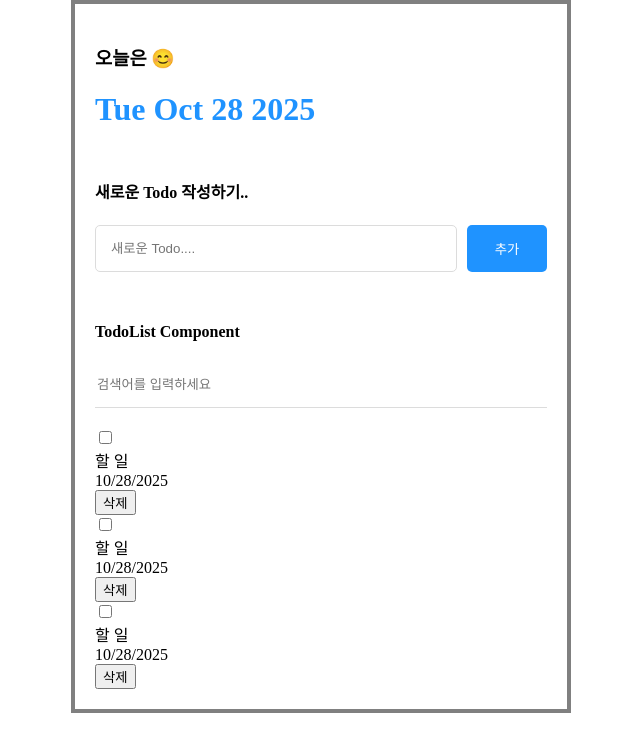
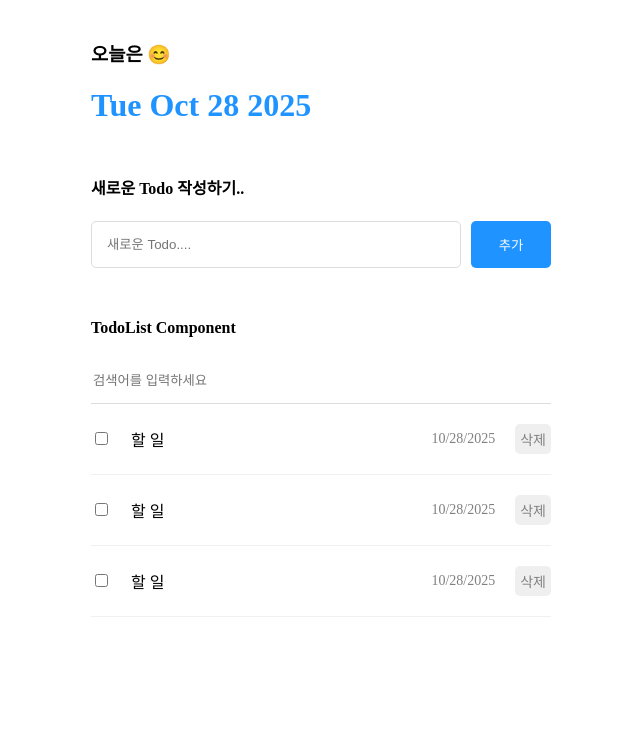
Before and after one commit to NaruNarsha/ReactBook, a React (Create React App) app in the folder project02/: page / in a window 1280 px wide. Shown: the top 752 px of the page, without its empty margins (319-959 px from the left). Built offline with nearby package versions, Linux system fonts and the light colour scheme.

Commit message:
update project02

```diff
--- a/project02/src/App.css
+++ b/project02/src/App.css
@@ -4,7 +4,9 @@
   margin: 0 auto;
   box-sizing: border-box;
   padding : 20px;
-  border: 4px solid gray;
+
+
+  /* border: 4px solid gray; */
 
   display:flex;
   flex-direction: column;
--- a/project02/src/App.js
+++ b/project02/src/App.js
@@ -1,13 +1,53 @@
 import './App.css';
+import { useState } from "react";
 import Header from "./component/Header";
-import ToolEditor from "./component/TodoEditor";
+import TodoEditor from "./component/TodoEditor";
 import TodoList from "./component/TodoList";
 
+
+const mockTodo = [
+  {
+    id: 0,
+    isDone: false,
+    content: "React 공부하기",
+    createdDate: new Date().getTime()
+  },
+    {
+    id: 1,
+    isDone: false,
+    content: "빨래 널기",
+    createdDate: new Date().getTime()
+  },
+    {
+    id: 2,
+    isDone: false,
+    content: "노래 연습하기",
+    createdDate: new Date().getTime()
+  },
+];
+
+
 function App() {
+
+  const [todo, setTodo] = useState(mockTodo);
+
+  function onCreate(content){
+    const newItem = {
+      id:0,
+      content,
+      isDone: false,
+      createdDate: new Date().getTime(),
+    };
+
+    setTodo([newItem, ...todo]);
+  };
+
+
+
   return (
     <div className="App">
       <Header />
-      <ToolEditor />
+      <TodoEditor />
       <TodoList />
     </div>
     );
--- a/project02/src/component/TodoItem.css
+++ b/project02/src/component/TodoItem.css
@@ -0,0 +1,37 @@
+/* 할 일 아이템 박스 스타일 적용 */
+.TodoItem{
+    display: flex;
+    align-items: center;
+    gap: 20px;
+    padding-bottom: 20px;
+    border-bottom: 1px solid rgb(240, 240, 240);
+}
+
+
+/* 체크박스를 감싼 박스에 스타일 적용 */
+.TodoItem .checkbox_col {
+    width: 20px;
+}
+
+
+/* 할 일 텍스트를 감싼 박스에 스타일 적용 */
+.TodoItem .title_col{
+    flex: 1;
+}
+
+
+/* 할 일 아이템 등록 시간을 감싼 박스에 스타일 적용 */
+.TodoItem .data_col{
+    font-size: 14px;
+    color:gray;
+}
+
+/* 삭제 버튼에 스타일 적용 */
+.TodoItem .btn_col button{
+    cursor: pointer;
+    color: gray;
+    font-size: 14px;
+    border: none;
+    border-radius: 5px;
+    padding: 5px;
+}
--- a/project02/src/component/TodoList.css
+++ b/project02/src/component/TodoList.css
@@ -7,3 +7,10 @@
     padding-top: 15px;
     padding-bottom: 15px;
 }
+
+
+.TodoList .list_wrapper{
+    display: flex;
+    flex-direction: column;
+    gap: 20px;
+}
```
